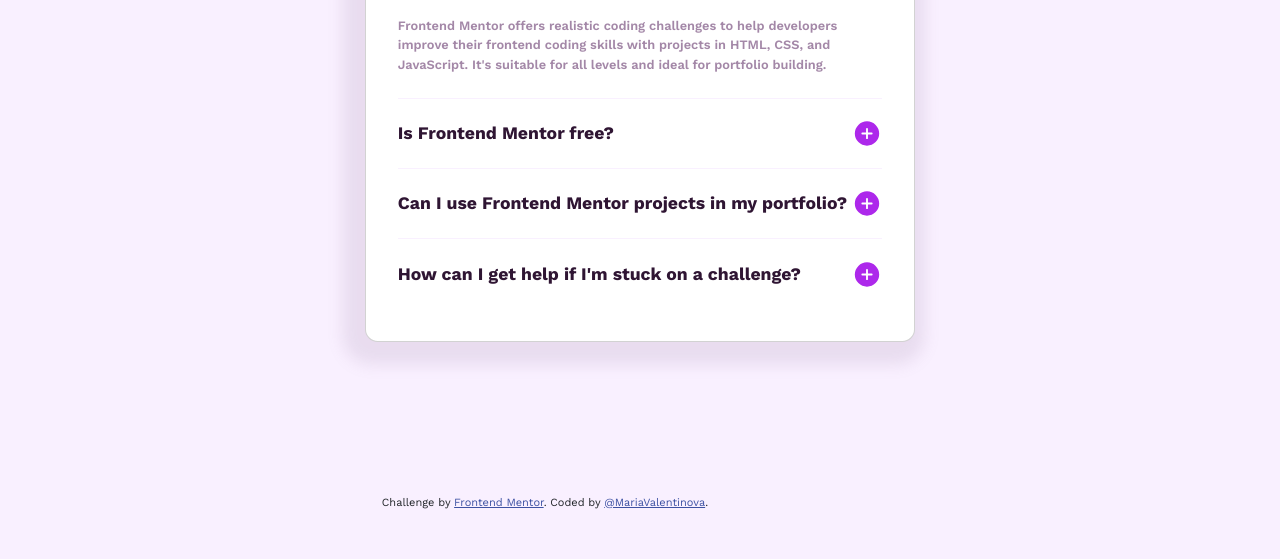
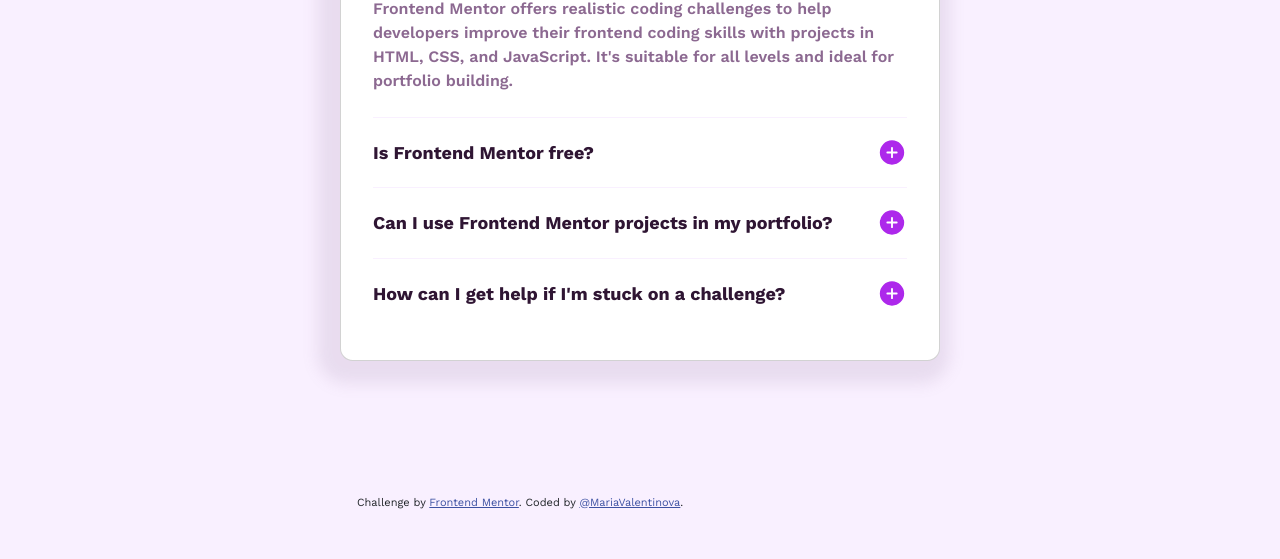
Before and after one commit to MariaValentinova/FAQ-accordion, a plain HTML site: page index.html in a window 1280 px wide. Shown: the part 289-848 px from the top of the page. Drawn offline with nearby package versions, Linux system fonts and the light colour scheme.

Commit message:
Update styles.css

```diff
--- a/assets/css/styles.css
+++ b/assets/css/styles.css
@@ -32,7 +32,8 @@
 }
 
 .card {
-    width: 43%;
+    width: 100%;
+    max-width: 37.5rem;
     height: auto;
     background-color: var(--White);
     padding: 1rem;
@@ -51,8 +52,9 @@
 }
 
 .accordion-body {
-    color: hsl(292, 16%, 49%, 0.8);
-    font-size: 0.8rem;
+    color: var(--Grayish-purple);
+    opacity: 1;
+    font-size: 1rem;
     font-weight: 600;
     padding: 0 0 1.5rem 0;
 }
@@ -90,11 +92,10 @@
     padding: 1.2rem 0;
     color: var(--Dark-purple);
     font-weight: 700;
-    font-size: 1.1rem;
+    font-size: 1.125rem;
     cursor: pointer;
     transition: 0.3;
     outline: none !important;
-    /* Elimina el borde en cualquier situación */
     box-shadow: none !important;
 }
 
```
